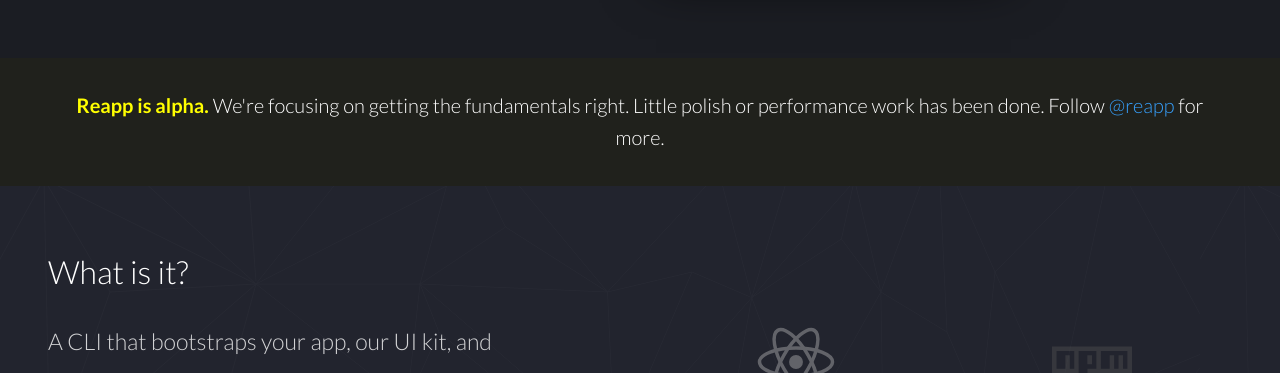
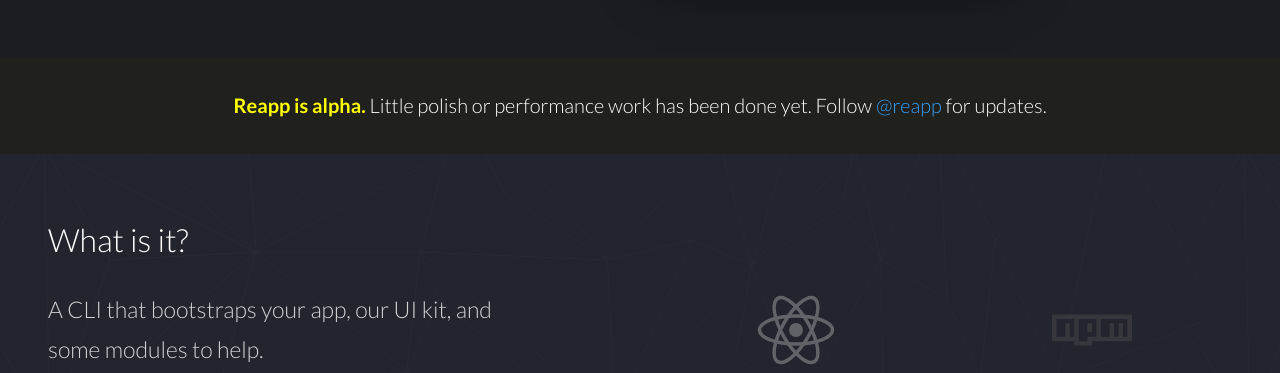
Before and after one commit to reapp/oldreapp..github.io, a website: page index.html in a window 1280 px wide. Shown: the part 727-1100 px from the top of the page. Drawn offline with Linux system fonts and the light colour scheme.

Commit message:
less words

```diff
--- a/index.html
+++ b/index.html
@@ -85,9 +85,8 @@
     <div class="col-xs-12">
       <p>
         <strong>Reapp is alpha.</strong>
-        We're focusing on getting the fundamentals right.
-        Little polish or performance work has been done.
-        Follow <a href="https://twitter.com/reapp">@reapp</a> for more.
+        Little polish or performance work has been done yet.
+        Follow <a href="https://twitter.com/reapp">@reapp</a> for updates.
       </p>
     </div>
   </div>
```
Also changed, not shown: pages/index.html (+2 -3 lines).
